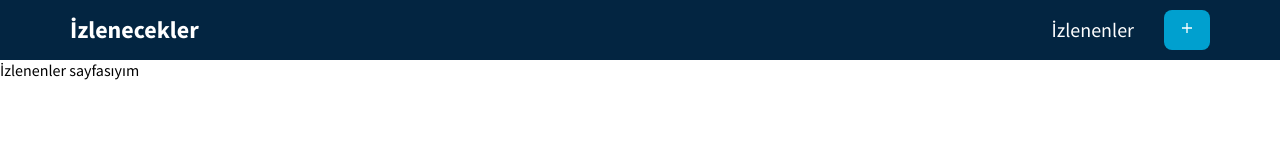
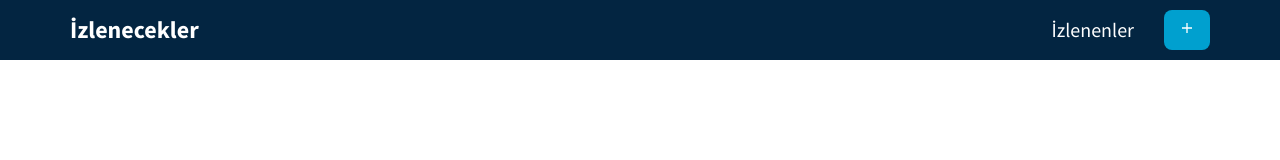
Before and after one commit to ygmurrsimsek/Dizi-Film-Oneri, a React (Vite) app in the folder dizi-film/: page /watched in a window 1280 px wide. Shown: the top 160 px of the page. Built offline with nearby package versions, Linux system fonts and the light colour scheme.

Commit message:
statelerdeki değerler gitmesi gereken sayfalarda erişiliyor

```diff
--- a/dizi-film/src/components/Watch.jsx
+++ b/dizi-film/src/components/Watch.jsx
@@ -6,7 +6,6 @@ function Watch() {
     console.log("To Watch List:", toWatchList);
     return (
         <div>
-            <h2>İzlenecekler</h2>
             {toWatchList.map((film) => (
                 <div key={film.id}>
                     <h3>{film.title}</h3>
--- a/dizi-film/src/components/Watched.jsx
+++ b/dizi-film/src/components/Watched.jsx
@@ -7,7 +7,6 @@ function Watched() {
 
     return (
         <div>
-            İzlenenler sayfasıyım
             <ul>
                 {toWatchedList.map((film) => (
                     <h3 key={film.id}>
--- a/dizi-film/src/pages/HomePage.jsx
+++ b/dizi-film/src/pages/HomePage.jsx
@@ -1,8 +1,10 @@
 // burası izlenecek filmlerin yer alacağı kısım
+import Watch from '../components/Watch.jsx';
 function HomePage() {
+
     return (
         <div>
-
+            <Watch />
         </div>
     )
 }
```
